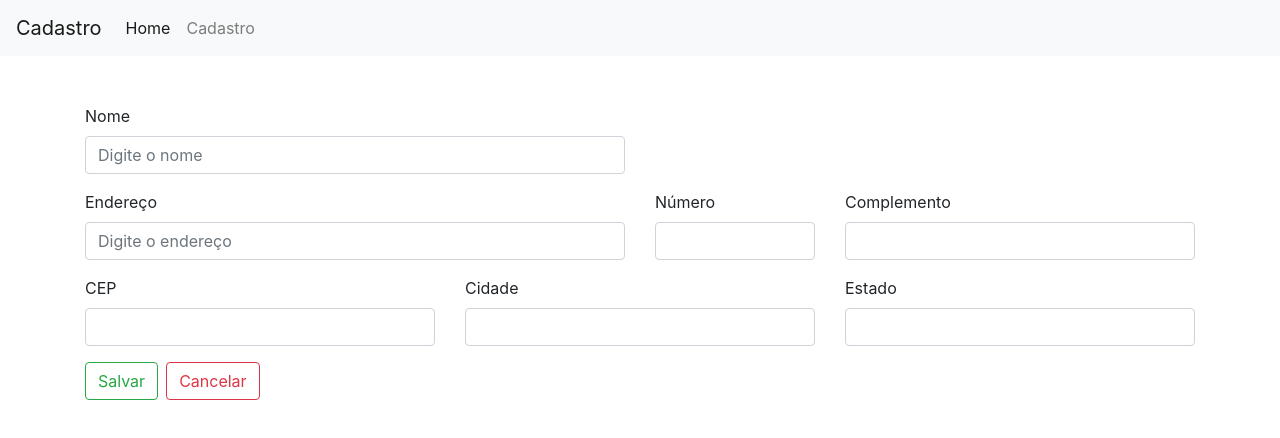
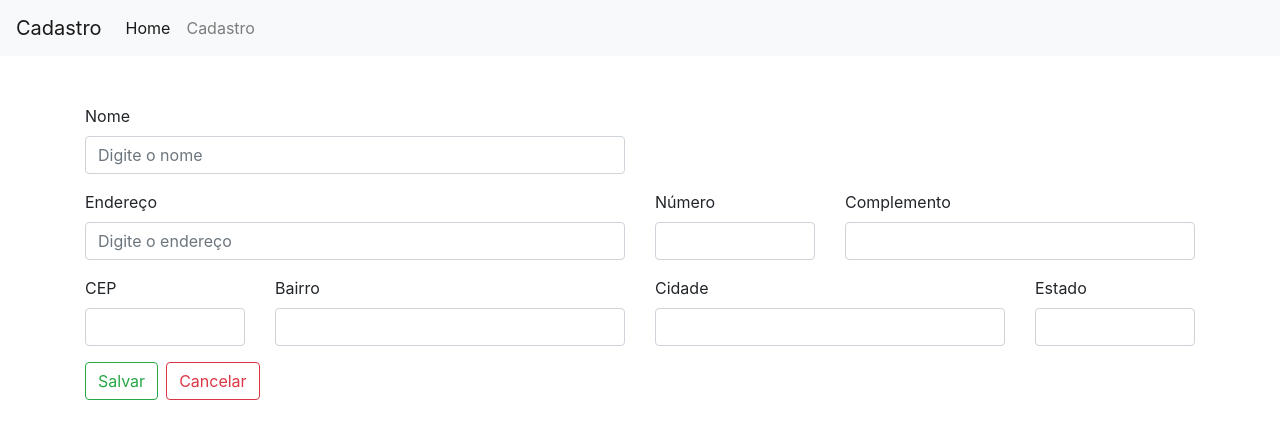
Before and after one commit to fabioleforte/cadastro, an Angular app: page /cadastro in a window 1280 px wide. Shown: the top 438 px of the page. Built offline with nearby package versions, Linux system fonts and the light colour scheme.

Commit message:
Integração do inserir e excluir

```diff
--- a/db.json
+++ b/db.json
@@ -1,44 +1,58 @@
 {
   "endereco": [
     {
-      "id": 1,
-      "nome": "Maria Tereza da Silva",
-      "endereco": "Praça da Sé",
-      "numero": "233",
-      "complemento": "Lado A",
-      "cep": "01000100",
+      "nome": "Maria Eduarda de Souza",
+      "endereco": "Rua Cachoeira Alta",
+      "numero": "56",
+      "complemento": "",
+      "cep": "08140020",
+      "bairro": "Itaim",
       "cidade": "São Paulo",
-      "estado": "SP"
+      "estado": "SP",
+      "id": 1
     },
     {
-      "id": 2,
-      "nome": "Jaqueline Souza",
-      "endereco": "Praça da Sé",
-      "numero": "443",
-      "complemento": "Bloca A apt 45",
-      "cep": "0100100",
+      "nome": "Carolina da Silva",
+      "endereco": "Rua Paranagua",
+      "numero": "12",
+      "complemento": "",
+      "cep": "08150030",
+      "bairro": "Ermelino Matarazzo",
       "cidade": "São Paulo",
-      "estado": "SP"
+      "estado": "SP",
+      "id": 2
     },
     {
-      "id": 3,
-      "nome": "Anderson Carvalho",
-      "endereco": "Praça da Sé",
-      "numero": "156",
-      "complemento": "Lado b",
-      "cep": "0100100",
+      "nome": "Camila Prattes",
+      "endereco": "Rua Pasqual de Miranda",
+      "numero": "45",
+      "complemento": "",
+      "cep": "0813001",
+      "bairro": "Itaim",
       "cidade": "São Paulo",
-      "estado": "SP"
+      "estado": "SP",
+      "id": 3
     },
     {
-      "id": 4,
-      "nome": "Anderson Carvalho2",
-      "endereco": "Praça da Sé",
-      "numero": "156",
-      "complemento": "Lado b",
-      "cep": "0100100",
+      "nome": "Regiane",
+      "endereco": "Rua Fantasia ",
+      "numero": "23",
+      "complemento": "",
+      "cep": "0814040",
+      "bairro": "Vila Valdemar",
       "cidade": "São Paulo",
-      "estado": "SP"
+      "estado": "SP",
+      "id": 4
     }
-  ]
+  ],
+  "comments": [
+    {
+      "id": 1,
+      "body": "some comment",
+      "postId": 1
+    }
+  ],
+  "profile": {
+    "name": "typicode"
+  }
 }
--- a/src/app/cadastro/cadastro.component.html
+++ b/src/app/cadastro/cadastro.component.html
@@ -52,10 +52,22 @@
   </div>
 
   <div class="row">
-    <div class="col-md-4">
+    <div class="col-md-2">
       <div class="form-group">
         <label for="cep">CEP</label>
         <input type="text" class="form-control" formControlName="cep" aria-describedby="cepHelp" />
+      </div>
+    </div>
+
+    <div class="col-md-4">
+      <div class="form-group">
+        <label for="cidade">Bairro</label>
+        <input
+          type="text"
+          class="form-control"
+          formControlName="bairro"
+          aria-describedby="bairroHelp"
+        />
       </div>
     </div>
     <div class="col-md-4">
@@ -70,7 +82,7 @@
       </div>
     </div>
 
-    <div class="col-md-4">
+    <div class="col-md-2">
       <div class="form-group">
         <label for="estadoInput">Estado</label>
         <input
--- a/src/app/cadastro/cadastro.component.ts
+++ b/src/app/cadastro/cadastro.component.ts
@@ -1,5 +1,5 @@
 import { Component, OnInit } from '@angular/core';
-import { ActivatedRoute } from '@angular/router';
+import { ActivatedRoute, Router } from '@angular/router';
 import { ListaService } from './../lista/lista.service';
 import { FormGroup, FormBuilder } from '@angular/forms';
 import { Endereco } from './../shared/endereco';
@@ -16,7 +16,8 @@ export class CadastroComponent implements OnInit {
   constructor(
     private route: ActivatedRoute,
     private listaService: ListaService,
-    private fb: FormBuilder
+    private fb: FormBuilder,
+    private routes: Router
   ) { }
 
   ngOnInit() {
@@ -43,6 +44,7 @@ export class CadastroComponent implements OnInit {
       numero: [''],
       complemento: [''],
       cep: [''],
+      bairro: [''],
       cidade: [''],
       estado: ['']
 
@@ -50,9 +52,18 @@ export class CadastroComponent implements OnInit {
   }
 
   salvar() {
-    console.log(this.form.value);
 
-    this.listaService.create(this.form.value);
+    this.listaService.create(this.form.value).subscribe(success => {
+      console.log('Sucesso');
+      this.routes.navigate(['lista']);
+    }, error => {
+      console.log('erro');
+    },
+      () => {
+        console.log('Request OK');
+
+      });
+
 
   }
 
--- a/src/app/lista/lista.component.html
+++ b/src/app/lista/lista.component.html
@@ -17,10 +17,18 @@
         <td>{{ item.complemento }}</td>
         <td>
           <div class="float-right">
-            <button type="button" class="btn btn-outline-primary btn-sm mr-2" [routerLink]="['/cadastro', i]">
+            <button
+              type="button"
+              class="btn btn-outline-primary btn-sm mr-2"
+              [routerLink]="['/cadastro', item.id]"
+            >
               Alterar
             </button>
-            <button type="button" class="btn btn-outline-danger btn-sm" [routerLink]="['/cadastro', i]">
+            <button
+              type="button"
+              class="btn btn-outline-danger btn-sm"
+              (click)="excluirLista(item.id)"
+            >
               Excluir
             </button>
           </div>
@@ -28,4 +36,12 @@
       </tr>
     </tbody>
   </table>
+
+  <div class="row">
+    <div class="col-sm-12">
+      <button type="button" class="btn btn-outline-primary btn-sm" [routerLink]="['/cadastro']">
+        Adicionar
+      </button>
+    </div>
+  </div>
 </div>
--- a/src/app/lista/lista.component.ts
+++ b/src/app/lista/lista.component.ts
@@ -15,10 +15,28 @@ export class ListaComponent implements OnInit {
 
   ngOnInit() {
 
+    this.carregar();
+
+  }
+
+  carregar() {
     this.listaService.getLista().subscribe(resp => {
       this.enderecos = resp;
     });
 
   }
 
- }
+  excluirLista(id: number) {
+    console.log('excluir', id);
+
+    console.log(this.enderecos);
+
+
+    this.listaService.excluir(id).subscribe(_ => {
+      this.enderecos.splice(id, 1);
+      this.carregar();
+    });
+
+  }
+
+}
--- a/src/app/lista/lista.service.ts
+++ b/src/app/lista/lista.service.ts
@@ -21,17 +21,24 @@ export class ListaService {
     return this.http.get<Endereco[]>(this.API);
   }
 
-  loadById(id: number) {
-    return this.http.get(`${this.API}/${id}`).pipe(
+  loadById(id: number): Observable<Endereco> {
+    return this.http.get<Endereco>(`${this.API}/${id}`).pipe(
       take(1)
     );
   }
 
-  create(end: Endereco) {
-    debugger
-    return this.http.post(`${this.API}`, end, httpOptions).pipe(
+  create(end: Endereco): Observable<Endereco> {
+    return this.http.post<Endereco>(this.API, end, httpOptions).pipe(
       take(1),
-      tap(t => console.log(t))
+      tap(t => console.log('API', t))
     );
   }
+
+  excluir(id: number): Observable<Endereco> {
+    return this.http.delete<Endereco>(`${this.API}/${id}`, httpOptions)
+      .pipe(
+        tap(_ => console.log(id))
+      );
+  }
+
 }
--- a/src/app/shared/endereco.ts
+++ b/src/app/shared/endereco.ts
@@ -1,4 +1,5 @@
 export interface Endereco {
+  id: number;
   nome: string;
   endereco: string;
   numero: number;
```
